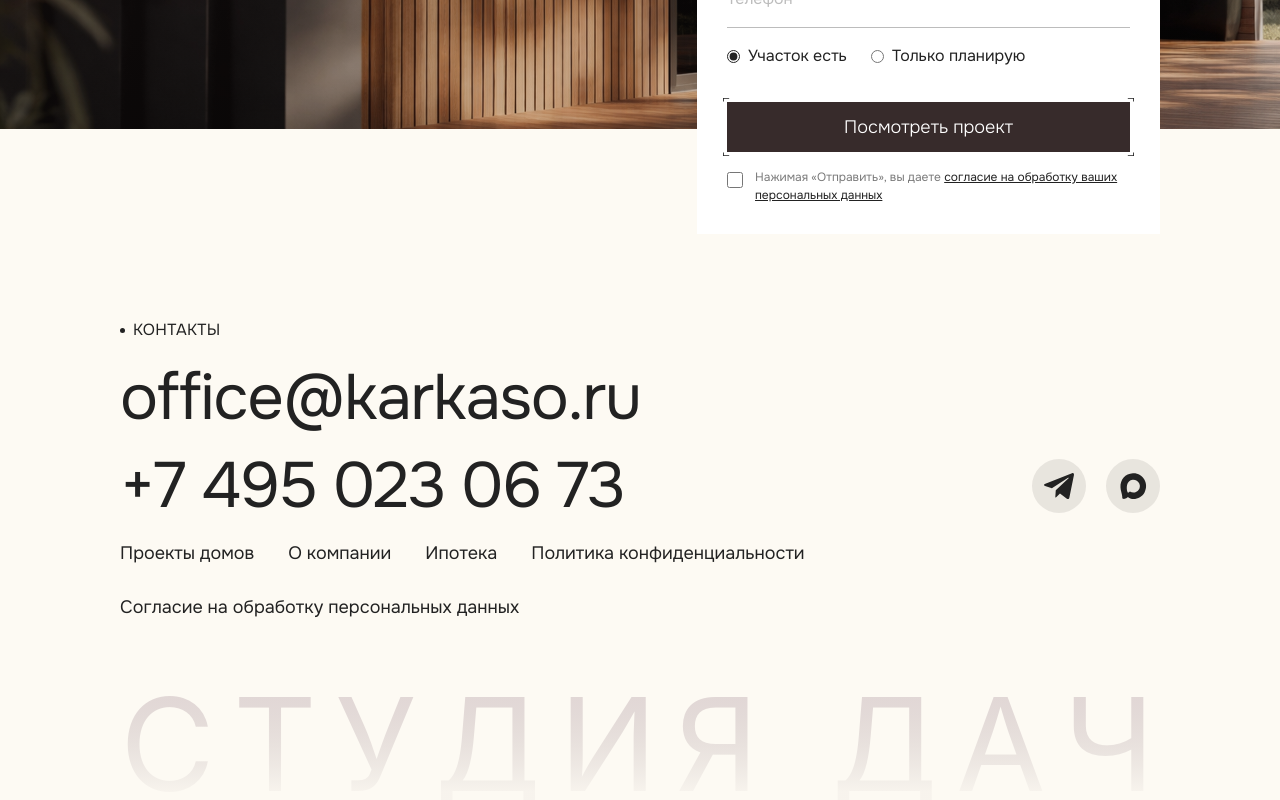
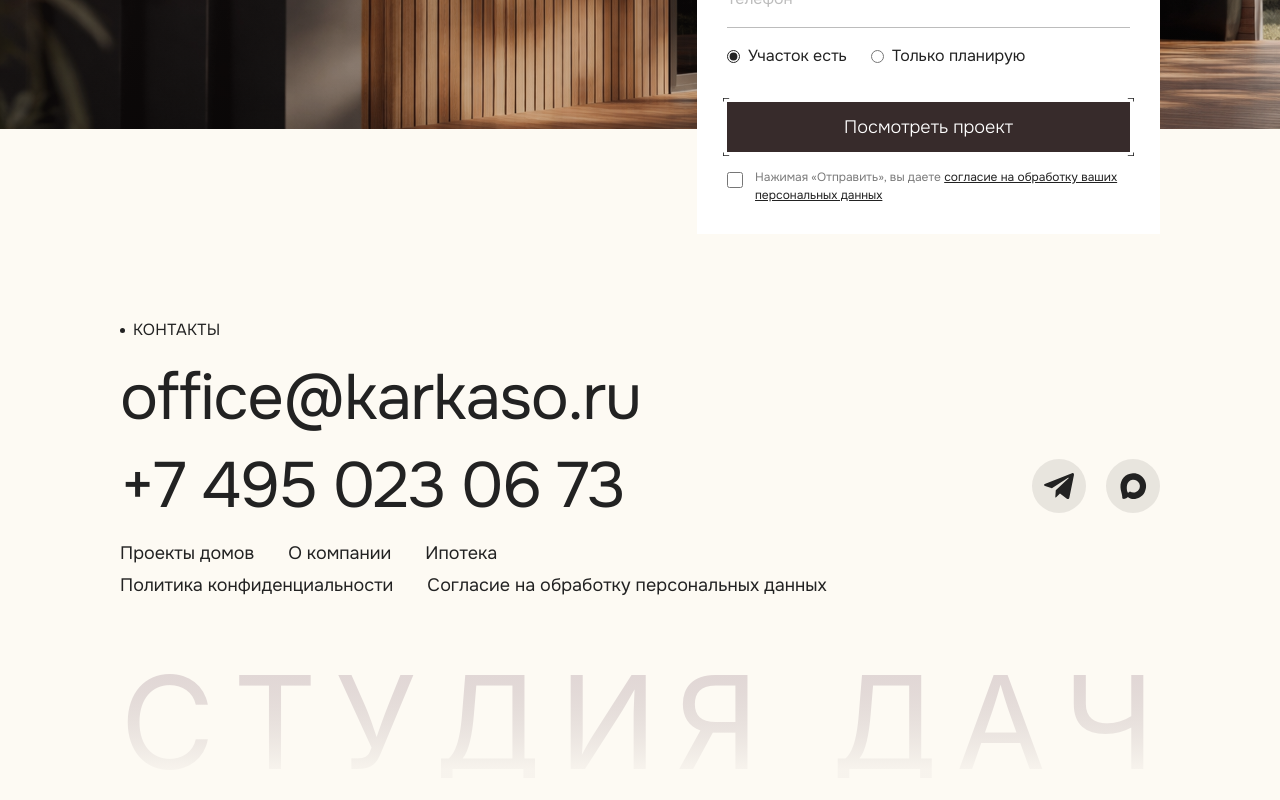
Before and after one commit to Kapustin-Team/sdach.ru, a Next.js app: page / in a window 1280 px wide. Shown: the part 5342-6142 px from the top of the page. After the commit the page ends 6120 px from the top, so only its background shows below. Built offline with nearby package versions, Linux system fonts and the light colour scheme; no server answers.

Commit message:
Move legal links to second footer row

```diff
--- a/src/components/blocks/Footer.tsx
+++ b/src/components/blocks/Footer.tsx
@@ -39,6 +39,7 @@ export default function Footer() {
         </div>
 
         {/* Nav links */}
+        <div className="flex flex-col gap-3 max-md:gap-3">
           <div className="flex flex-wrap items-center gap-[34px] max-md:flex-col max-md:items-start max-md:gap-3">
             <a href="/#projects" className="font-sans font-normal text-lg leading-[1.1] text-dark hover:opacity-70 transition-opacity max-md:text-[12px]">
               Проекты домов
@@ -49,12 +50,15 @@ export default function Footer() {
             <a href="#" className="font-sans font-normal text-lg leading-[1.1] text-dark hover:opacity-70 transition-opacity max-md:text-[12px]">
               Ипотека
             </a>
+          </div>
+          <div className="flex flex-wrap items-center gap-[34px] max-md:flex-col max-md:items-start max-md:gap-3">
             <a href="/privacy" className="font-sans font-normal text-lg leading-[1.1] text-dark hover:opacity-70 transition-opacity max-md:text-[12px]">
               Политика конфиденциальности
             </a>
             <a href="/personal-data" className="font-sans font-normal text-lg leading-[1.1] text-dark hover:opacity-70 transition-opacity max-md:text-[12px]">
               Согласие на обработку персональных данных
             </a>
+          </div>
         </div>
       </div>
 
```
Lines whose indentation alone changed are shown as unchanged.
